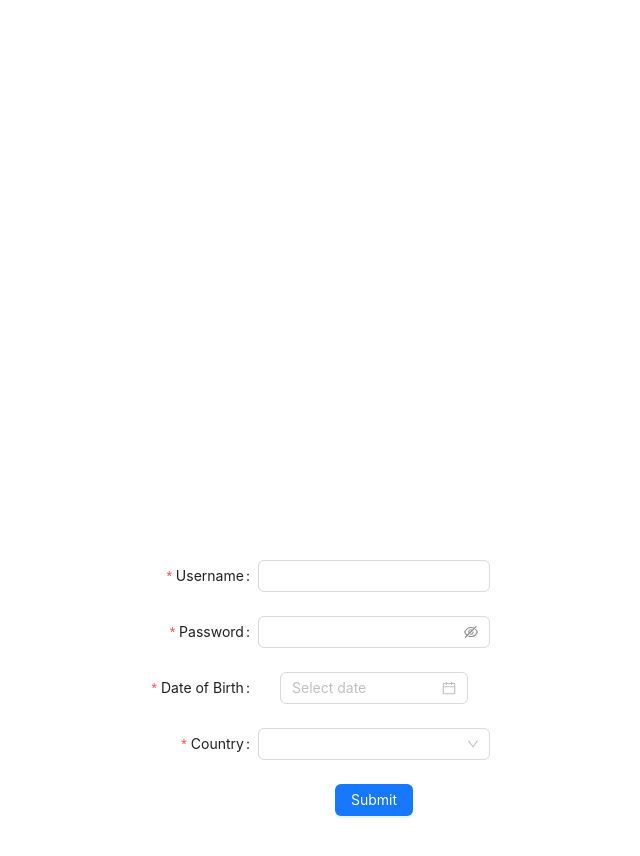
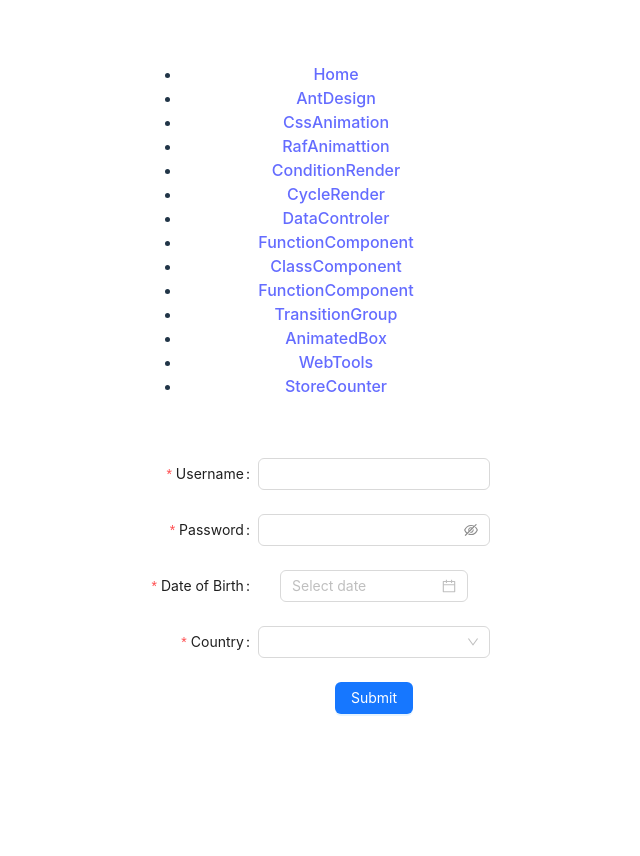
Before and after one commit to undercurre/react_study, a React (Vite) app: page /antDesign in a window 1280 px wide. Shown: the top 856 px of the page, without its empty margins (324-964 px from the left). After the commit the page ends 800 px from the top, so only its background shows below. Built offline with nearby package versions, Linux system fonts and the light colour scheme.

Commit message:
feat: 使用路由

```diff
--- a/src/App.tsx
+++ b/src/App.tsx
@@ -1,12 +1,61 @@
 import "./App.css";
 import RouterConfig from "./router/index";
+import { Link } from "react-router-dom";
+import { BrowserRouter as Router } from "react-router-dom";
 
 function App() {
   return (
     // 学习点： 组件化
     <>
-      <RouterConfig></RouterConfig>
-
+      <Router>
+        <nav>
+          <ul>
+            <li>
+              <Link to="/">Home</Link>
+            </li>
+            <li>
+              <Link to="/antDesign">AntDesign</Link>
+            </li>
+            <li>
+              <Link to="/cssAnimation">CssAnimation</Link>
+            </li>
+            <li>
+              <Link to="/rafAnimattion">RafAnimattion</Link>
+            </li>
+            <li>
+              <Link to="/conditionRender">ConditionRender</Link>
+            </li>
+            <li>
+              <Link to="/cycleRender">CycleRender</Link>
+            </li>
+            <li>
+              <Link to="/dataControler">DataControler</Link>
+            </li>
+            <li>
+              <Link to="/functionComponent">FunctionComponent</Link>
+            </li>
+            <li>
+              <Link to="/classComponent">ClassComponent</Link>
+            </li>
+            <li>
+              <Link to="/functionComponent">FunctionComponent</Link>
+            </li>
+            <li>
+              <Link to="/transitionGroup">TransitionGroup</Link>
+            </li>
+            <li>
+              <Link to="/animatedBox">AnimatedBox</Link>
+            </li>
+            <li>
+              <Link to="/webTools">WebTools</Link>
+            </li>
+            <li>
+              <Link to="/storeCounter">StoreCounter</Link>
+            </li>
+          </ul>
+        </nav>
+        <RouterConfig></RouterConfig>
+      </Router>
     </>
   );
 }
--- a/src/components/Extras/AntDesign.tsx
+++ b/src/components/Extras/AntDesign.tsx
@@ -16,7 +16,7 @@ const App: React.FC = () => {
 
   return (
     // 学习点：直接编写内联样式
-    <div style={{ marginTop: "600px" }}>
+    <div style={{ marginTop: "60px" }}>
       <Form
         name="basic"
         labelCol={{ span: 8 }}
--- a/src/router/index.tsx
+++ b/src/router/index.tsx
@@ -10,13 +10,12 @@ import AnimatedBox from "../components/Extras/Animated";
 import AntDesign from "../components/Extras/AntDesign";
 import WebTools from "../components/Tools/WebTools";
 import StoreCounter from "../components/Tools/StoreCounter";
-import { BrowserRouter, Route, Routes } from "react-router-dom";
+import { Route, Routes } from "react-router-dom";
 
 function App() {
   return (
     // 学习点： 组件化
     <>
-      <BrowserRouter>
       <Routes>
         <Route path="/antDesign" element={<AntDesign />} />
         <Route path="/cssAnimation" element={<CssAnimation />} />
@@ -37,7 +36,6 @@ function App() {
         <Route path="/webTools" element={<WebTools />} />
         <Route path="/storeCounter" element={<StoreCounter />} />
       </Routes>
-      </BrowserRouter>
     </>
   );
 }
```
Lines whose indentation alone changed are shown as unchanged.
